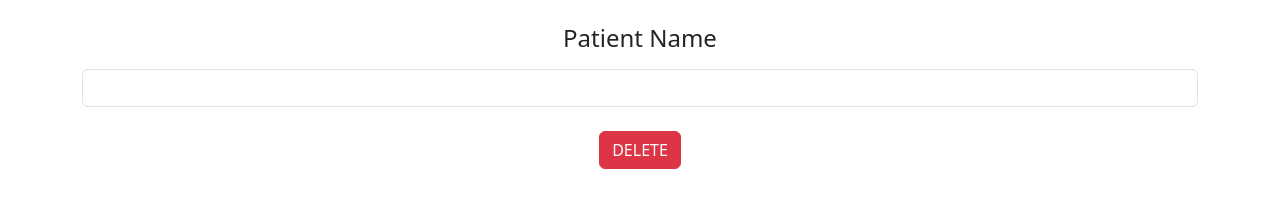
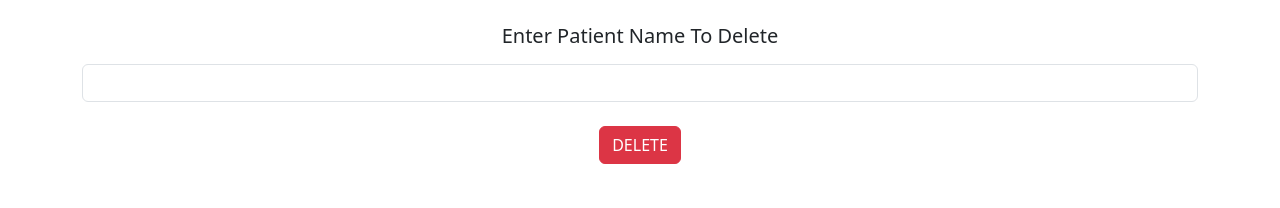
Before and after one commit to chandanapk14/Patient-app, a plain HTML site: page delete.html in a window 1280 px wide. Drawn offline with nearby package versions, Linux system fonts and the light colour scheme.

```diff
--- a/delete.html
+++ b/delete.html
@@ -16,7 +16,7 @@
             <div class="col col-12 col-sm-12 col-md 12 col-lg 12 col-xl 12 col-xxl-12">
                 <div class="row">
                     <div class="col col-12 col-sm-12 col-md-12 col-lg-12 col-xl-12 col-xxl-12">
-                        <label for="" class="form-label"><h4>Patient Name</h4></label>
+                        <label for="" class="form-label"><h5>Enter Patient Name To Delete</h5></label>
                         <input type="text" class="form-control">
                     </div>
                     <div class="col col-12 col-sm-12 col-md-12 col-lg-12 col-xl-12 col-xxl-12">
```
